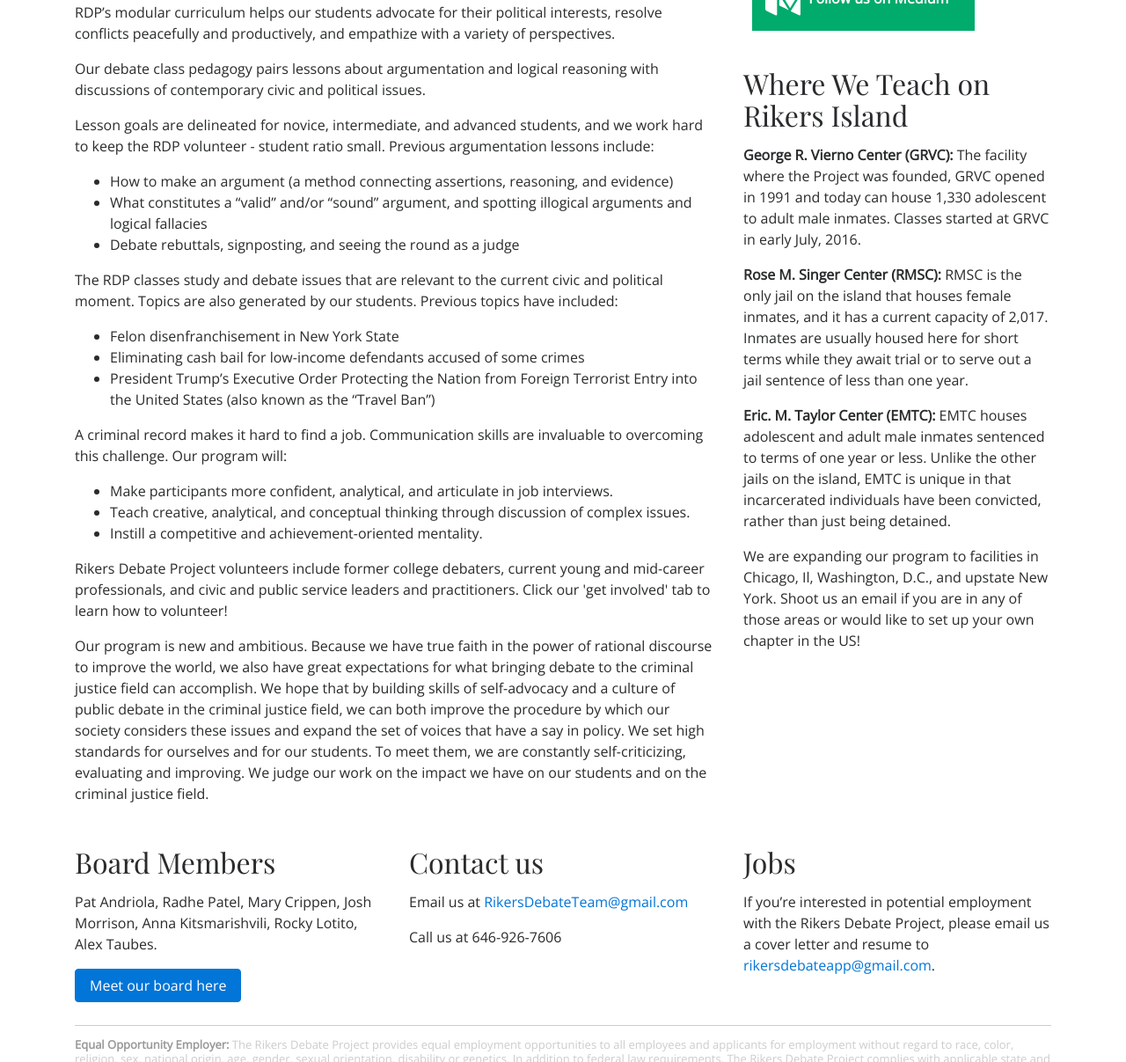
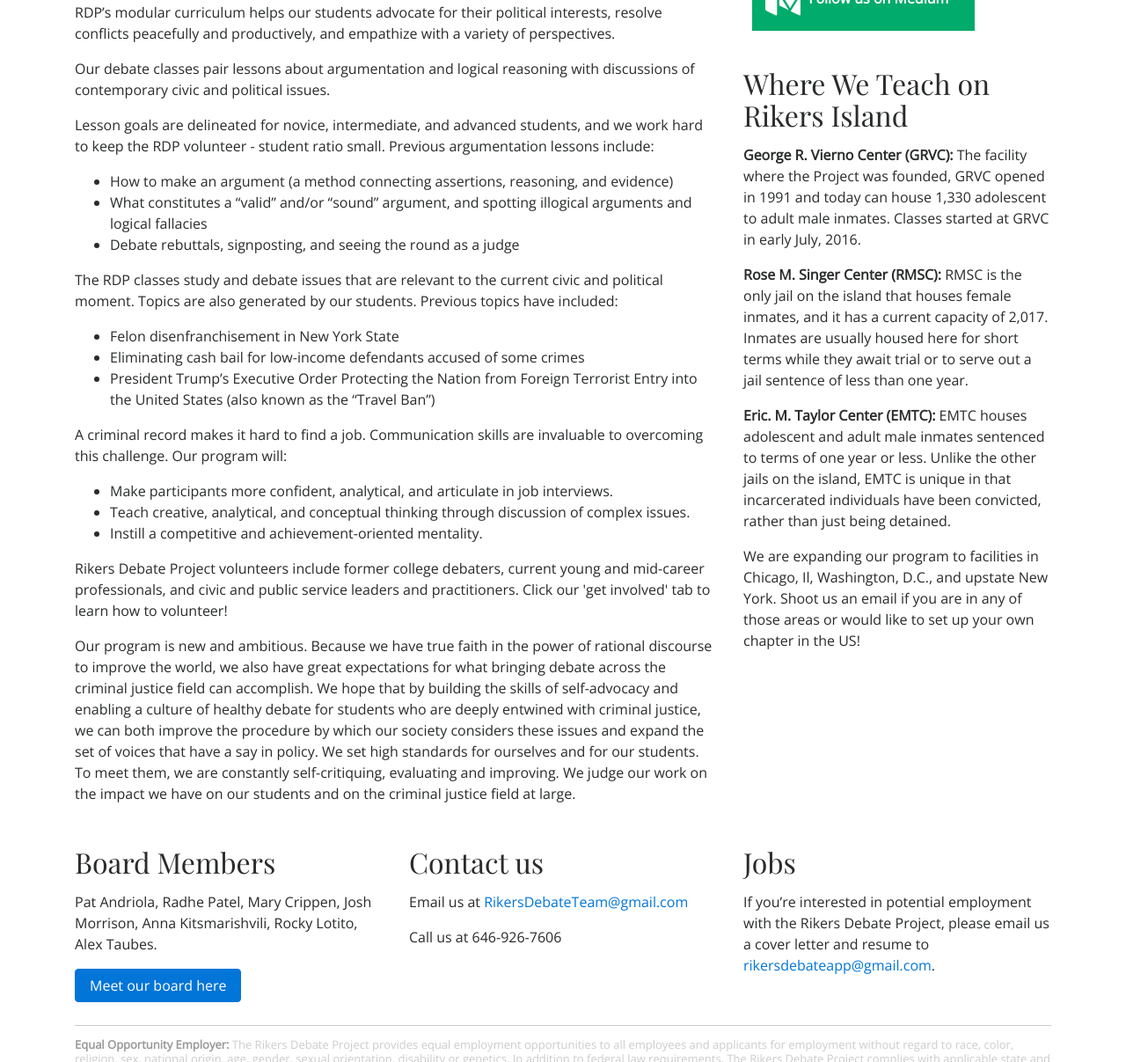
Before and after one commit to rikersdebateteam/rikers-debate-project, a Jekyll site: the page built from index.html, in a window 1280 px wide and 1400 px high, scrolled down 929 px, cut to the strip 193-1400 px from the top of the window. Shown: the whole strip at 88% size. Built offline with Jekyll 4.4.1, drawn with Linux system fonts in a browser that asks for light colours; nearby versions of some CDN libraries; some of the changed text lies outside the part shown.

Commit message:
Homepage edits 0614

```diff
--- a/index.html
+++ b/index.html
@@ -17,13 +17,13 @@
     <div class="col-lg-8">
       <h2>About Us</h2>
 
-      <p> The Rikers Debate Project (RDP) teaches the skills of competitive debate—including communication, conflict resolution, and public citizenship—to students held in Rikers Island jail.</p>
+      <p> The Rikers Debate Project (RDP) teaches competitive debate skills — including communication, conflict resolution, and public citizenship—to students held in Rikers Island jail.</p>
 
       <iframe src="https://player.vimeo.com/video/209674353" width="640" height="480" frameborder="0" webkitallowfullscreen mozallowfullscreen allowfullscreen></iframe>
 
       <p>RDP’s modular curriculum helps our students advocate for their political interests, resolve conflicts peacefully and productively, and empathize with a variety of perspectives.  </p>
 
-      <p>Our debate class pedagogy pairs lessons about argumentation and logical reasoning with discussions of contemporary civic and political issues.  </p>
+      <p>Our debate classes pair lessons about argumentation and logical reasoning with discussions of contemporary civic and political issues.  </p>
       <p>  Lesson goals are delineated for novice, intermediate, and advanced students, and we work hard to keep the RDP volunteer - student ratio small.  Previous argumentation lessons include:  </p>
 
       <ul>
@@ -53,7 +53,7 @@
       </ul>
 
       <p> Rikers Debate Project volunteers include former college debaters, current young and mid-career professionals, and civic and public service leaders and practitioners. Click our 'get involved' tab to learn how to volunteer!</p>
-      <p>Our program is new and ambitious. Because we have true faith in the power of rational discourse to improve the world, we also have great expectations for what bringing debate to the criminal justice field can accomplish. We hope that by building skills of self-advocacy and a culture of public debate in the criminal justice field, we can both improve the procedure by which our society considers these issues and expand the set of voices that have a say in policy. We set high standards for ourselves and for our students. To meet them, we are constantly self-criticizing, evaluating and improving. We judge our work on the impact we have on our students and on the criminal justice field.</p>
+      <p>Our program is new and ambitious. Because we have true faith in the power of rational discourse to improve the world, we also have great expectations for what bringing debate across the criminal justice field can accomplish. We hope that by building the skills of self-advocacy and enabling a culture of healthy debate for students who are deeply entwined with criminal justice, we can both improve the procedure by which our society considers these issues and expand the set of voices that have a say in policy. We set high standards for ourselves and for our students. To meet them, we are constantly self-critiquing, evaluating and improving. We judge our work on the impact we have on our students and on the criminal justice field at large.</p>
     </div>
     <div class="col-lg-4">
       <img src="images/image1.jpg" class="float-right img-thumbnail">
```
